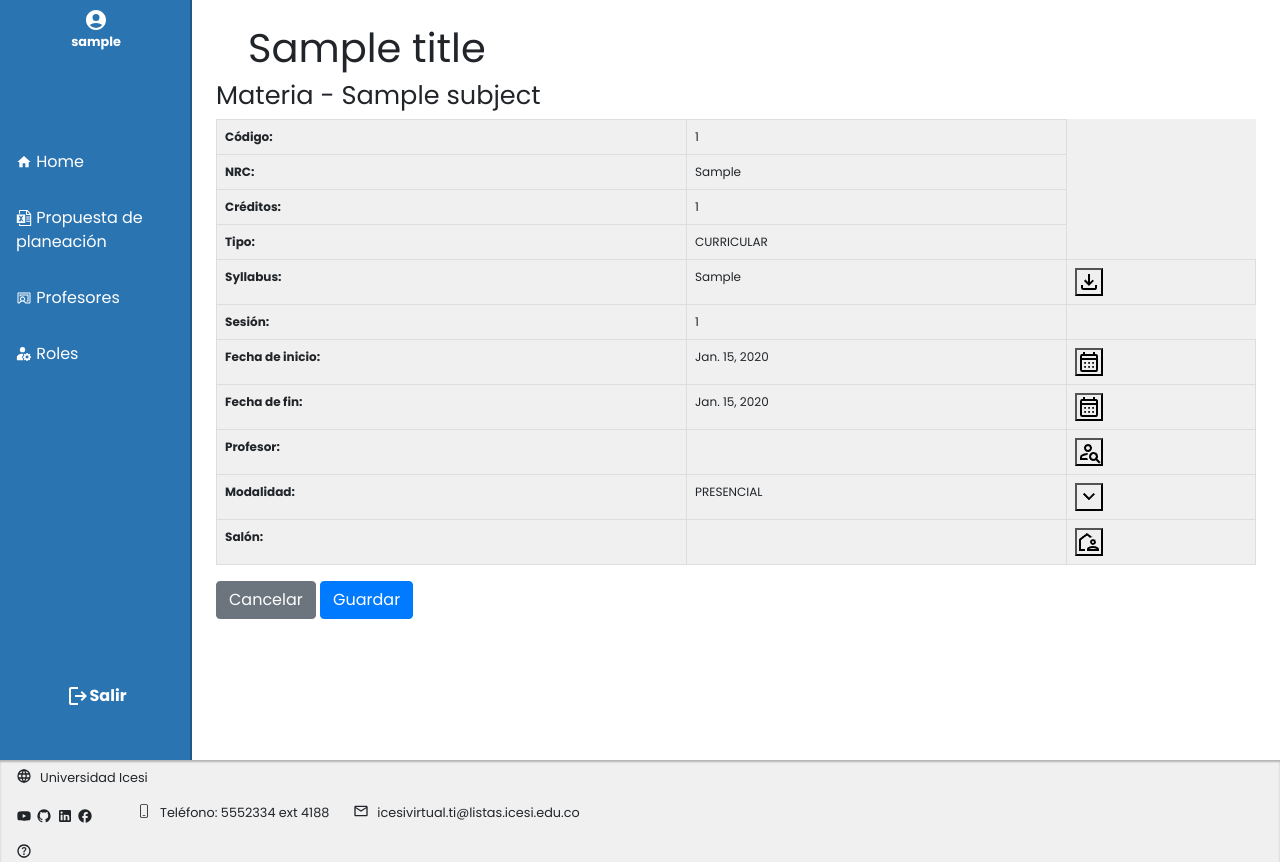
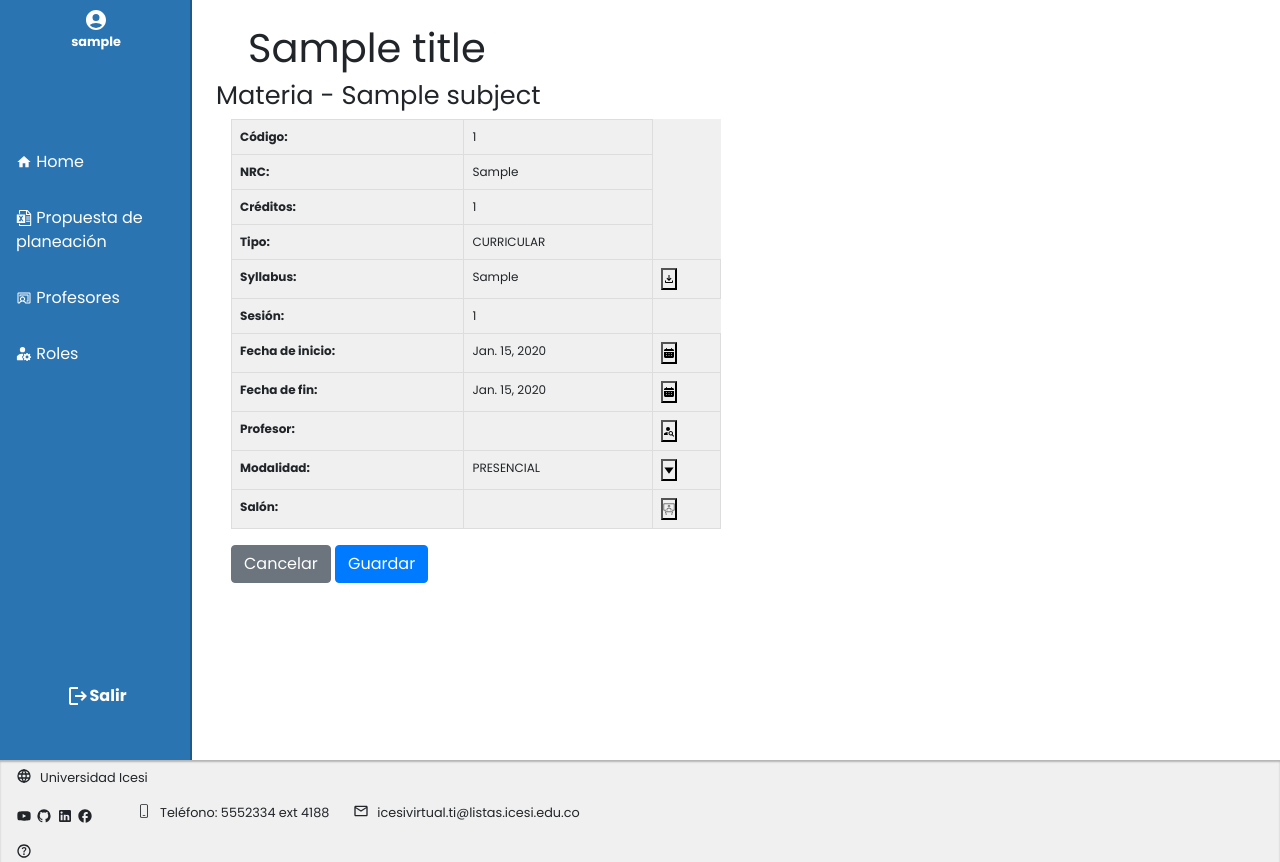
Before and after one commit to ICESI-PI1-2024A-3/ccsa-grupo-1, a Django app: template AcademicProgrammingApplication/templates/layouts/Edit-info-class.html in a window 1280 px wide. Run offline with Django 5.2, Linux system fonts and the light colour scheme; tables that the repository leaves empty hold one stand-in row (values such as "Sample post"); the template is opened without the code that fills it: values that come from a table or form of the project are taken from there, most other values are stand-ins (such as "Sample title", 1, 10 or a date in 2020); some libraries are stand-ins or nearby versions.

Commit message:
last commit before pull request

```diff
--- a/AcademicProgrammingApplication/static/styles/layouts/Edit-info-class.css
+++ b/AcademicProgrammingApplication/static/styles/layouts/Edit-info-class.css
@@ -41,3 +41,7 @@ h2 {
 .card {
     border: 1px solid #ddd;
 }
+
+.body{
+
+}
--- a/AcademicProgrammingApplication/templates/layouts/Edit-info-class.html
+++ b/AcademicProgrammingApplication/templates/layouts/Edit-info-class.html
@@ -7,8 +7,12 @@
 
 <link rel="stylesheet" href="{% static 'styles/layouts/edit-info-class.css' %}">
     <h2>Materia - {{ subject.name }}</h2>
+
+<div class="container-fluid">
+  <div class="row">
+    <div class="col-md-6">
       <div class="table-responsive">
-  <table class="table">
+        <table class="table table-sm">
           <tbody>
             <tr><th>Código:</th><td>{{ subject.code }}</td></tr>
             <tr><th>NRC:</th><td>{{ subject.nrc }}</td></tr>
@@ -17,41 +21,48 @@
             <tr>
               <th>Syllabus:</th>
               <td>{{ subject.syllabus }}</td>
-        <td><button class="button-download"><img src="/static/assets/downicon.png"></button></td>
+              <td><button class="button-download"><svg xmlns="http://www.w3.org/2000/svg" width="1em" height="1em" viewBox="0 0 24 24"><path fill="currentColor" d="m12 16l-5-5l1.4-1.45l2.6 2.6V4h2v8.15l2.6-2.6L17 11zm-6 4q-.825 0-1.412-.587T4 18v-3h2v3h12v-3h2v3q0 .825-.587 1.413T18 20z"/></svg></button></td>
             </tr>
             <tr><th>Sesión:</th><td>{{ subject.num_sessions }}</td></tr>
             <tr>
               <th>Fecha de inicio:</th>
               <td>{{ subject.start_date }}</td>
-        <td><button class="button-calendar-start"><img src="/static/assets/calendaricon.png"></button></td>
+              <td><button class="button-calendar-start"><svg xmlns="http://www.w3.org/2000/svg" width="1em" height="1em" viewBox="0 0 24 24"><path fill="currentColor" d="M19 4h-1V3c0-.6-.4-1-1-1s-1 .4-1 1v1H8V3c0-.6-.4-1-1-1s-1 .4-1 1v1H5C3.3 4 2 5.3 2 7v1h20V7c0-1.7-1.3-3-3-3M2 19c0 1.7 1.3 3 3 3h14c1.7 0 3-1.3 3-3v-9H2zm15-7c.6 0 1 .4 1 1s-.4 1-1 1s-1-.4-1-1s.4-1 1-1m0 4c.6 0 1 .4 1 1s-.4 1-1 1s-1-.4-1-1s.4-1 1-1m-5-4c.6 0 1 .4 1 1s-.4 1-1 1s-1-.4-1-1s.4-1 1-1m0 4c.6 0 1 .4 1 1s-.4 1-1 1s-1-.4-1-1s.4-1 1-1m-5-4c.6 0 1 .4 1 1s-.4 1-1 1s-1-.4-1-1s.4-1 1-1m0 4c.6 0 1 .4 1 1s-.4 1-1 1s-1-.4-1-1s.4-1 1-1"/></svg></button></td>
             </tr>
             <tr>
               <th>Fecha de fin:</th>
               <td>{{ subject.ending_date }}</td>
-        <td><button class="button-calendar-end"><img src="/static/assets/calendaricon.png"></button></td>
+              <td><button class="button-calendar-end"><svg xmlns="http://www.w3.org/2000/svg" width="1em" height="1em" viewBox="0 0 24 24"><path fill="currentColor" d="M19 4h-1V3c0-.6-.4-1-1-1s-1 .4-1 1v1H8V3c0-.6-.4-1-1-1s-1 .4-1 1v1H5C3.3 4 2 5.3 2 7v1h20V7c0-1.7-1.3-3-3-3M2 19c0 1.7 1.3 3 3 3h14c1.7 0 3-1.3 3-3v-9H2zm15-7c.6 0 1 .4 1 1s-.4 1-1 1s-1-.4-1-1s.4-1 1-1m0 4c.6 0 1 .4 1 1s-.4 1-1 1s-1-.4-1-1s.4-1 1-1m-5-4c.6 0 1 .4 1 1s-.4 1-1 1s-1-.4-1-1s.4-1 1-1m0 4c.6 0 1 .4 1 1s-.4 1-1 1s-1-.4-1-1s.4-1 1-1m-5-4c.6 0 1 .4 1 1s-.4 1-1 1s-1-.4-1-1s.4-1 1-1m0 4c.6 0 1 .4 1 1s-.4 1-1 1s-1-.4-1-1s.4-1 1-1"/></svg></button></td>
             </tr>
             <tr>
               <th>Profesor:</th>
               <td>{{ subject.Profesor }}</td>
-        <td><button class="button-professor"><img src="/static/assets/professoricon.png"></button></td>
+              <td><button class="button-professor"><svg xmlns="http://www.w3.org/2000/svg" width="1em" height="1em" viewBox="0 0 24 24"><path fill="currentColor" d="M15.5 12c2.5 0 4.5 2 4.5 4.5c0 .88-.25 1.71-.69 2.4l3.08 3.1L21 23.39l-3.12-3.07c-.69.43-1.51.68-2.38.68c-2.5 0-4.5-2-4.5-4.5s2-4.5 4.5-4.5m0 2a2.5 2.5 0 0 0-2.5 2.5a2.5 2.5 0 0 0 2.5 2.5a2.5 2.5 0 0 0 2.5-2.5a2.5 2.5 0 0 0-2.5-2.5M10 4a4 4 0 0 1 4 4c0 .91-.31 1.75-.82 2.43c-.86.32-1.63.83-2.27 1.47L10 12a4 4 0 0 1-4-4a4 4 0 0 1 4-4M2 20v-2c0-2.12 3.31-3.86 7.5-4c-.32.78-.5 1.62-.5 2.5c0 1.29.38 2.5 1 3.5z"/></svg></button></td>
             </tr>
             <tr>
               <th>Modalidad:</th>
               <td>{{ subject.modality }}</td>
-        <td><button class="button-select"><img src="/static/assets/selecticon.png"></button></td>
+              <td><button class="button-select"><svg xmlns="http://www.w3.org/2000/svg" width="1em" height="1em" viewBox="0 0 40 40"><path fill="currentColor" d="M4.659 11.833h30.682L20 32.167z"/></svg></button></td>
             </tr>
             <tr>
               <th>Salón:</th>
               <td>{{ subject.room }}</td>
-        <td><button class="button-room"><img src="/static/assets/roomicon.png"></button></td>
+              <td><button class="button-room"><svg xmlns="http://www.w3.org/2000/svg" width="1em" height="1em" viewBox="0 0 24 24"><path fill="none" stroke="currentColor" d="M6 14.5H1.5v-13h21v13H18m-.5 9.5a10.6 10.6 0 0 1 1.572-5.555l.428-.695v-.25h-15v.25l.428.695A10.6 10.6 0 0 1 6.5 24m9.5-9v-3.5s-1.5-1-4-1s-4 1-4 1V15m3.85-6.5s-1.6-1-1.6-2.25a1.747 1.747 0 1 1 3.496 0c0 1.25-1.596 2.25-1.596 2.25z"/></svg></button></td>
             </tr>
           </tbody>
         </table>
       </div>
+    </div>
+  </div>
+  <div class="col-md-6">
+     <div class="Empty"></div>
+</div>
+
 <div class="form-actions">
   <button class="btn btn-secondary">Cancelar</button>
   <button class="btn btn-primary">Guardar</button>
 </div>
+
 
 
 
```
Lines whose indentation alone changed are shown as unchanged.
